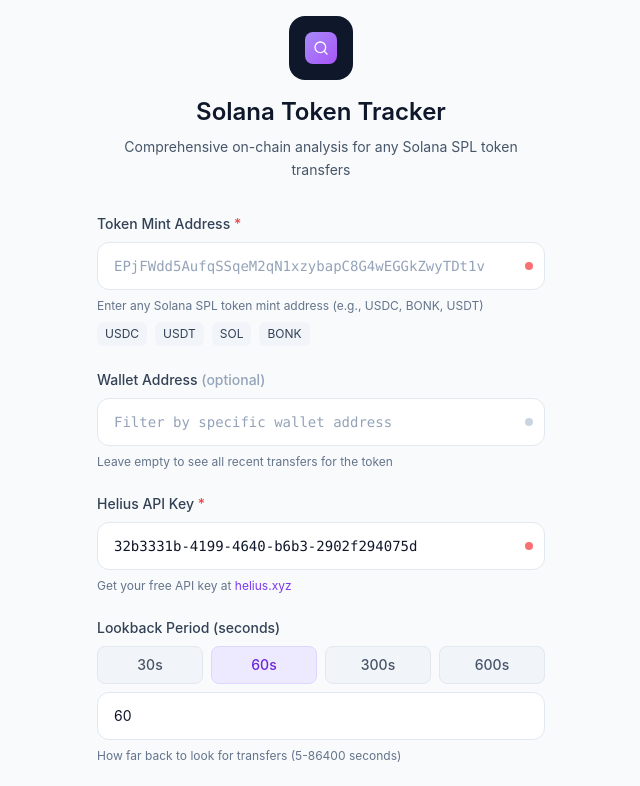
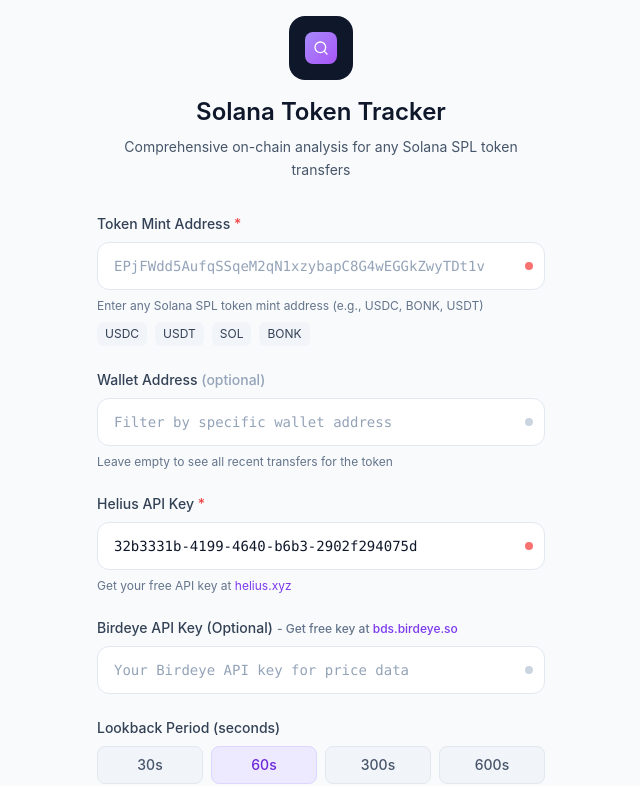
Before and after one commit to EliteAA2ng/SOLTOKENTRACKER, a React (Vite) app: page / in a window 1280 px wide. Shown: the top 786 px of the page, without its empty margins (319-959 px from the left). Built offline with nearby package versions, Linux system fonts and the light colour scheme.

Commit message:
fix(birdeye): add API key support and graceful fallback for Birdeye authentication

```diff
--- a/src/components/WalletInput.tsx
+++ b/src/components/WalletInput.tsx
@@ -152,6 +152,35 @@ export default function WalletInput({ onSubmit, loading }: WalletInputProps) {
             </p>
           </div>
 
+          {/* Birdeye API Key */}
+          <div className="space-y-2">
+            <label className="text-sm font-medium text-slate-700 block">
+              Birdeye API Key (Optional)
+              <span className="text-xs text-slate-500 ml-1">
+                - Get free key at <a href="https://bds.birdeye.so" target="_blank" rel="noopener noreferrer" className="text-violet-600 hover:text-violet-700">bds.birdeye.so</a>
+              </span>
+            </label>
+            <div className="relative">
+              <input
+                type="text"
+                value={localStorage.getItem('birdeyeApiKey') || ''}
+                onChange={(e) => {
+                  if (e.target.value) {
+                    localStorage.setItem('birdeyeApiKey', e.target.value);
+                  } else {
+                    localStorage.removeItem('birdeyeApiKey');
+                  }
+                }}
+                placeholder="Your Birdeye API key for price data"
+                className="w-full h-12 px-4 pr-10 text-sm border border-slate-200 rounded-xl focus:border-violet-500 focus:ring-4 focus:ring-violet-50 outline-none transition-all placeholder:text-slate-400 font-mono"
+                disabled={loading}
+              />
+              <div className="absolute right-3 top-1/2 -translate-y-1/2">
+                <div className="w-2 h-2 bg-slate-300 rounded-full"></div>
+              </div>
+            </div>
+          </div>
+
           {/* Lookback Period (seconds) */}
           <div className="space-y-2">
             <label className="text-sm font-medium text-slate-700 block">
--- a/src/services/solanaService.ts
+++ b/src/services/solanaService.ts
@@ -60,9 +60,18 @@ export class SolanaService {
       await Promise.allSettled([
         this.fetchJupiterMetadata(mintAddress, metadata),
         this.fetchCoinGeckoMetadata(mintAddress, metadata),
-        this.fetchBirdeyeMetadata(mintAddress, metadata),
         this.fetchDexScreenerMetadata(mintAddress, metadata)
+        // Note: Birdeye requires API key - will be called separately if key is available
       ]);
+
+      // Only try Birdeye if API key is available
+      const birdeyeApiKey = localStorage.getItem('birdeyeApiKey') ||
+                           (import.meta as any).env?.VITE_BIRDEYE_API_KEY;
+      if (birdeyeApiKey) {
+        await this.fetchBirdeyeMetadata(mintAddress, metadata).catch(() => {
+          // Ignore Birdeye errors - other APIs will provide data
+        });
+      }
 
       // Fallback symbol if still unknown
       if (metadata.symbol === 'UNKNOWN') {
@@ -142,12 +151,23 @@ export class SolanaService {
 
   private async fetchBirdeyeMetadata(mintAddress: string, metadata: TokenMetadata): Promise<void> {
     try {
-      // Try Birdeye API without API key first (some endpoints work without auth)
+      // Check if user has a Birdeye API key in localStorage or environment
+      const birdeyeApiKey = localStorage.getItem('birdeyeApiKey') ||
+                           (import.meta as any).env?.VITE_BIRDEYE_API_KEY ||
+                           null;
+
+      if (!birdeyeApiKey) {
+        console.warn('Birdeye API key not found - skipping Birdeye data. Get a free key at https://bds.birdeye.so');
+        return;
+      }
+
+      // Try Birdeye API with proper authentication
       const priceResponse = await fetch(
         `https://public-api.birdeye.so/defi/price?address=${mintAddress}`,
         {
           headers: {
             'Accept': 'application/json',
+            'X-API-KEY': birdeyeApiKey,
           }
         }
       );
@@ -158,7 +178,9 @@ export class SolanaService {
           metadata.price = data.data.value || metadata.price;
         }
       } else if (priceResponse.status === 401) {
-        console.warn('Birdeye API requires authentication - skipping price data');
+        console.warn('Birdeye API key is invalid - get a free key at https://bds.birdeye.so');
+      } else if (priceResponse.status === 429) {
+        console.warn('Birdeye API rate limited - consider upgrading your plan');
       }
 
       // Try token overview endpoint
@@ -167,6 +189,7 @@ export class SolanaService {
         {
           headers: {
             'Accept': 'application/json',
+            'X-API-KEY': birdeyeApiKey,
           }
         }
       );
@@ -183,7 +206,9 @@ export class SolanaService {
           metadata.priceChange24h = info.priceChange24hPercent || metadata.priceChange24h;
         }
       } else if (tokenInfoResponse.status === 401) {
-        console.warn('Birdeye API requires authentication - skipping token overview data');
+        console.warn('Birdeye API key is invalid - get a free key at https://bds.birdeye.so');
+      } else if (tokenInfoResponse.status === 429) {
+        console.warn('Birdeye API rate limited - consider upgrading your plan');
       }
     } catch (error) {
       console.warn('Failed to fetch token metadata from Birdeye:', error);
```
